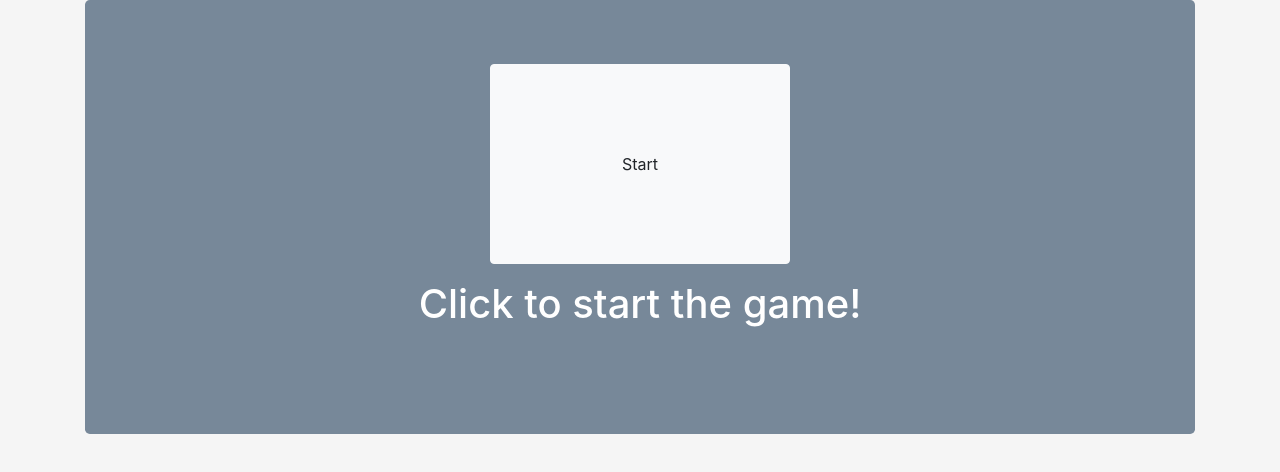
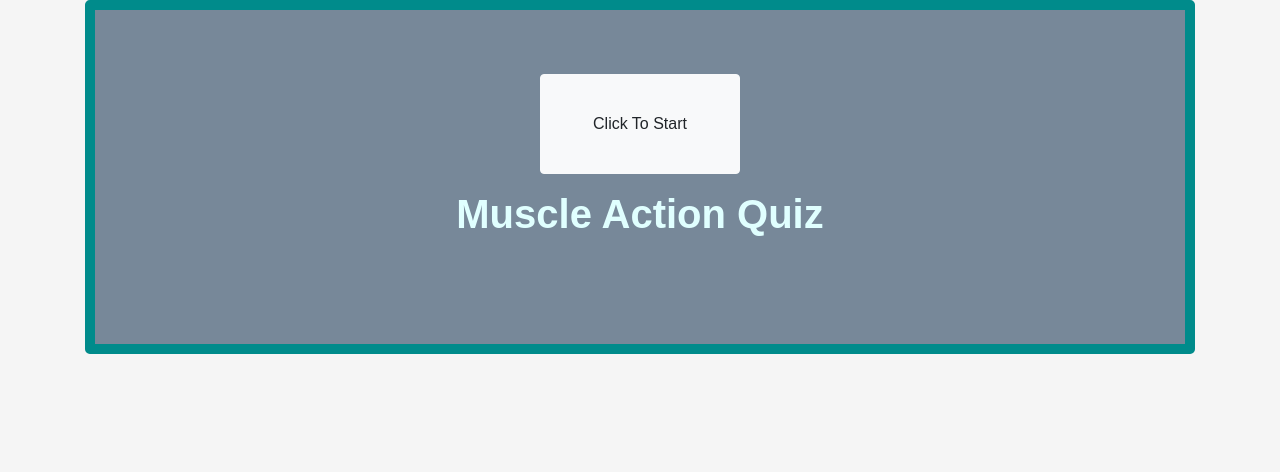
Before and after one commit to duquettelr/TriviaGame, a plain HTML site: page index.html in a window 1280 px wide. Drawn offline with nearby package versions, Linux system fonts and the light colour scheme.

Commit message:
css not saving

```diff
--- a/assets/css/style.css
+++ b/assets/css/style.css
@@ -6,11 +6,31 @@ body {
 
 
 .jumbotron {
+    font-family: Arial, Helvetica, sans-serif;
     background: lightslategray;
     color: white;
+    border-style: solid;
+    border-color: darkcyan;
+    border-width: 10px;
 }
 
+#question {
+    color: lightcyan;
+}
+
+h1 {
+    font-weight: bold;
+}
+
+
 button {
-    width: 300px;
-    height: 200px;
+    width: 200px;
+    height: 100px;
 }
+
+#timer {
+    color: darkcyan;
+    background-color: whitesmoke;
+    width: 80px;
+    margin: auto;
+}
--- a/index.html
+++ b/index.html
@@ -20,7 +20,7 @@
                 <div class="jumbotron">
                     <div class="row">
                         <div class="col-md-12 text-center">
-                            <h1 id="title"><button type="button" class="btn btn-light">Start</button></h1>
+                            <h1 id="title"><button type="button" class="btn btn-light">Click To Start</button></h1>
                         </div>
                     </div>
                     <div class="row">
@@ -38,7 +38,7 @@
                     </div>
                     <div class="row">
                         <div class="col-md-12 text-center">
-                            <h1 id="question">Click to start the game!</h1>
+                            <h1 id="question">Muscle Action Quiz</h1>
                         </div>
                         <div class="col-md-12 text-center">
                             <h2 id="ans0"></h2>
```
